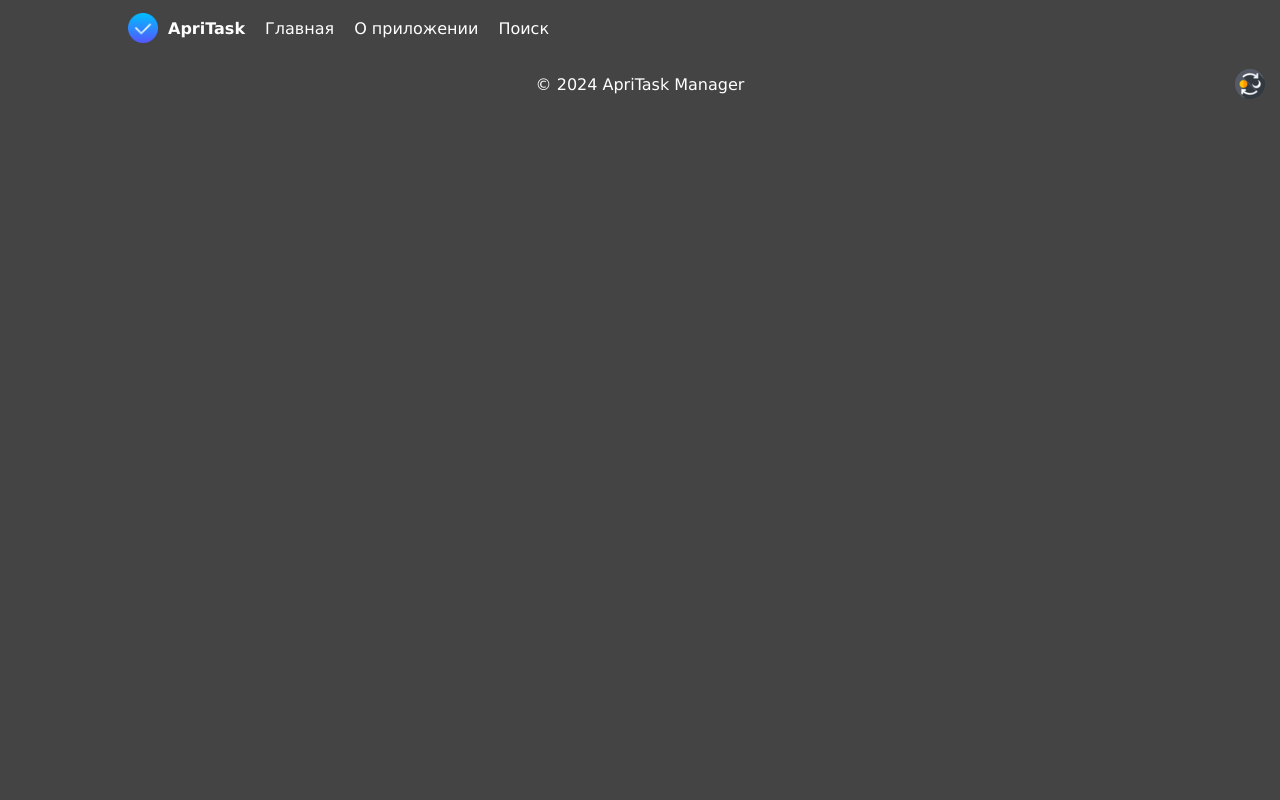
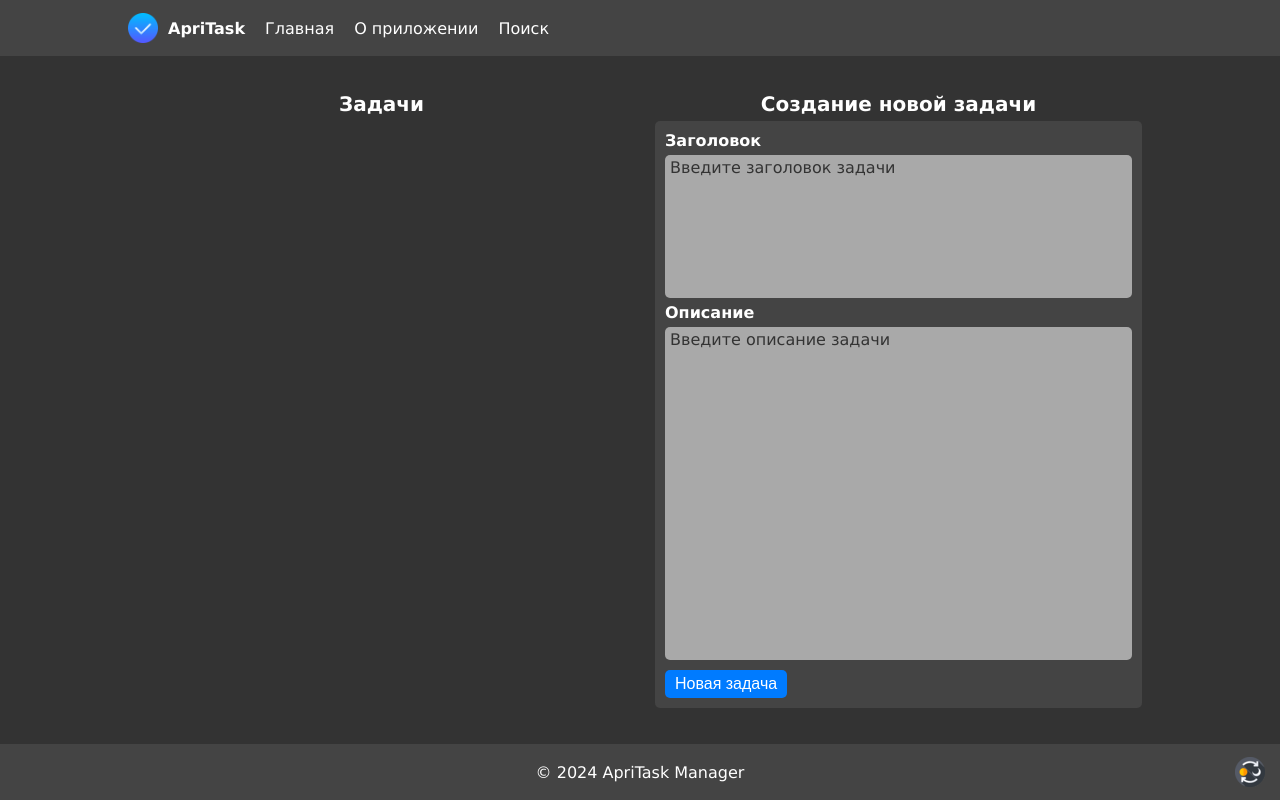
Before and after one commit to defrazo/apricode, a React (Vite) app in the folder client/: page / in a window 1280 px wide. Built offline with nearby package versions, Linux system fonts and the light colour scheme.

Commit message:
Fixed troubles

```diff
--- a/client/src/App.tsx
+++ b/client/src/App.tsx
@@ -40,8 +40,8 @@ const App: React.FC = () => {
             <div className="layout">
                 <Header searchTerm={searchTerm} onSearchChange={handleSearchChange} />
                 <Routes>
-                    <Route path="/apricode" element={<Main searchTerm={searchTerm} />} />
-                    <Route path="/apricode/about" element={<About />} />
+                    <Route path="/" element={<Main searchTerm={searchTerm} />} />
+                    <Route path="/about" element={<About />} />
                 </Routes>
                 <Footer onThemeToggle={handleThemeToggle} />
             </div>
--- a/client/src/components/Header.tsx
+++ b/client/src/components/Header.tsx
@@ -21,8 +21,8 @@ const Header: React.FC<HeaderProps> = ({ searchTerm, onSearchChange }) => {
                 <span className={styles["logo__text"]}>ApriTask</span>
             </a>
             <nav className={styles["nav-links"]}>
-                <a href="/apricode">Главная</a>
-                <a href="/apricode/about">О приложении</a>
+                <a href="/">Главная</a>
+                <a href="/about">О приложении</a>
                 <span className={isSearchVisible ? styles["search-active"] : styles["search"]} onClick={toggleSearchVisibility}>Поиск</span>
             </nav>
             {isSearchVisible && (
```
